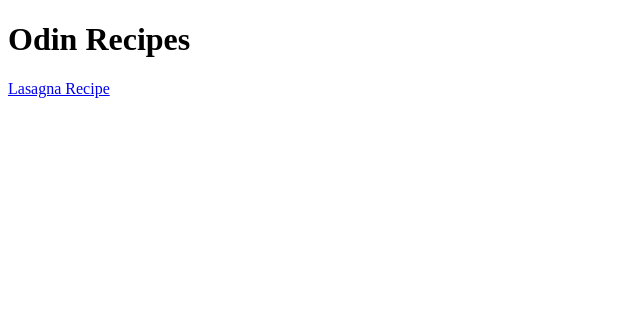
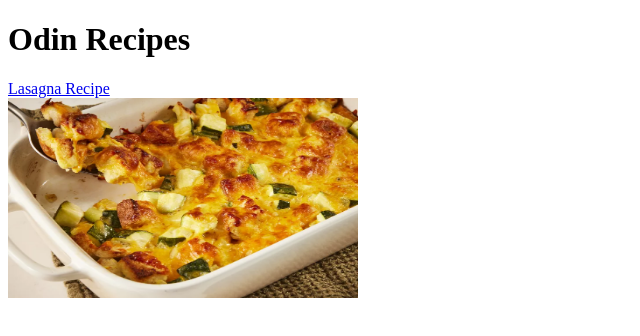
Before and after one commit to IanLiu0124/MainPage, a plain HTML site: page index.html in a window 1280 px wide. Shown: the whole page, without its empty margins (0-640 px from the left). Drawn offline with Linux system fonts and the light colour scheme.

Commit message:
Added picture of Lasagna in index page

```diff
--- a/index.html
+++ b/index.html
@@ -8,5 +8,8 @@
 <body>
     <h1>Odin Recipes</h1>
     <a href="./recipes/lasagna.html">Lasagna Recipe</a>
+    <br>
+
+    <a href="./recipes/lasagna.html"><img src="./recipes/Lasagna.webp" alt="Lasagna Picture" height="200" width="350"></a>
 </body>
 </html>
```
